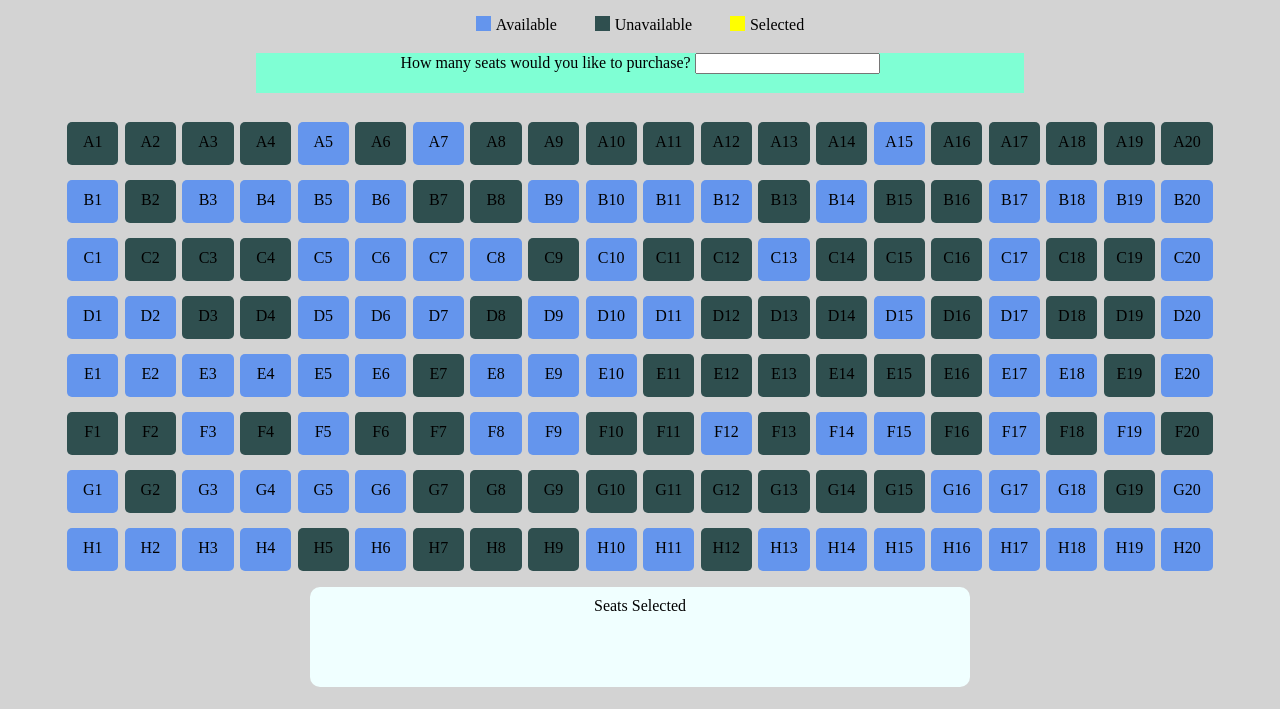
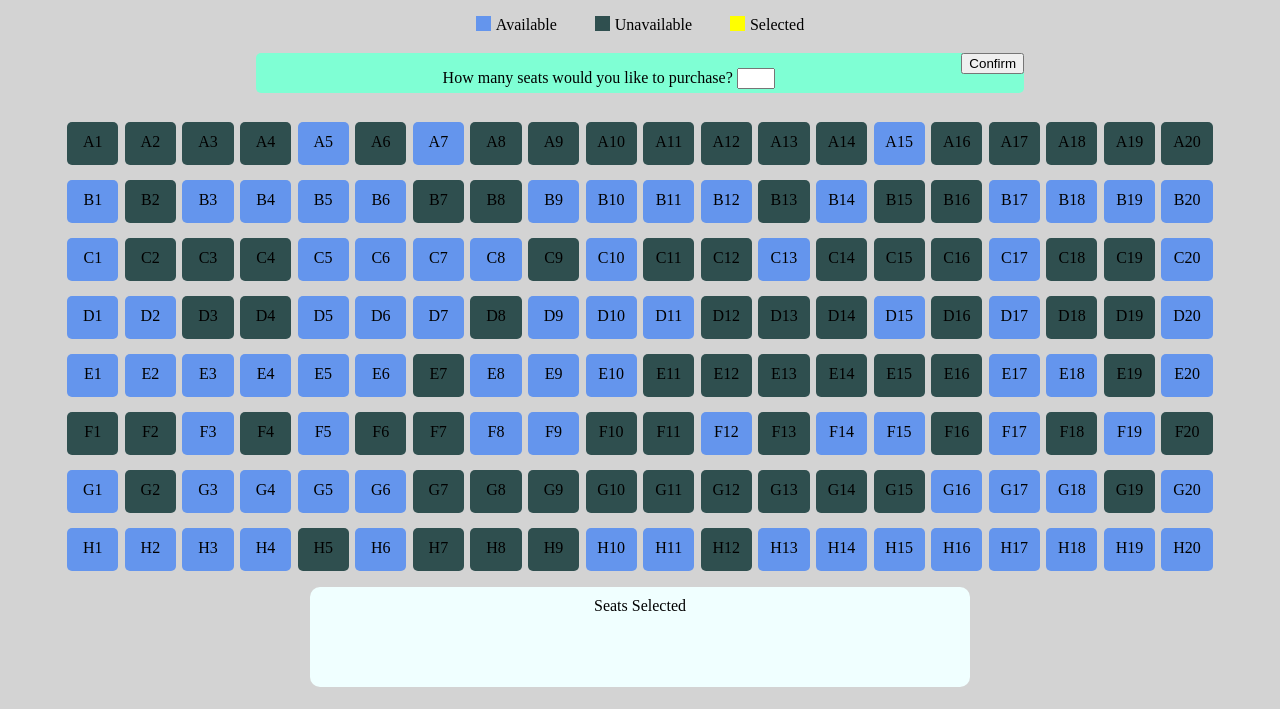
Before and after one commit to tgalen/buy-a-ticket, a plain HTML site: page index.html in a window 1280 px wide. Shown: the part 91-800 px from the top of the page. Drawn offline with Linux system fonts and the light colour scheme.

Commit message:
being conversion of input type to text for num of seats

```diff
--- a/index.html
+++ b/index.html
@@ -25,8 +25,11 @@
                     <div>Selected</div>
                 </div>
             </div>
-            <div id="num-of-seats-input">How many seats would you like to purchase?
-                <input type="text"></input>
+            <div id="input-container">
+                <div id="num-of-seats-input">How many seats would you like to purchase?
+                    <input type="text"></input>
+                 </div>
+                 <div><button>Confirm</button></div>
             </div>
 
         </header>
--- a/style.css
+++ b/style.css
@@ -44,7 +44,7 @@ html {
     margin-right: 5px;
 }
 
-#num-of-seats-input {
+#input-container {
     margin: auto;
     padding: 0%;
     text-align: center;
@@ -52,6 +52,18 @@ html {
     height: 5vh;
     width: 60vw;
     background-color: aquamarine;
+    display: flex;
+    border-radius: 5px;
+}
+
+#num-of-seats-input {
+    margin: auto;
+    justify-content: center;
+    height: 10px;
+}
+
+input[type="text"] {
+    width: 30px;
 }
 
 main {
```
